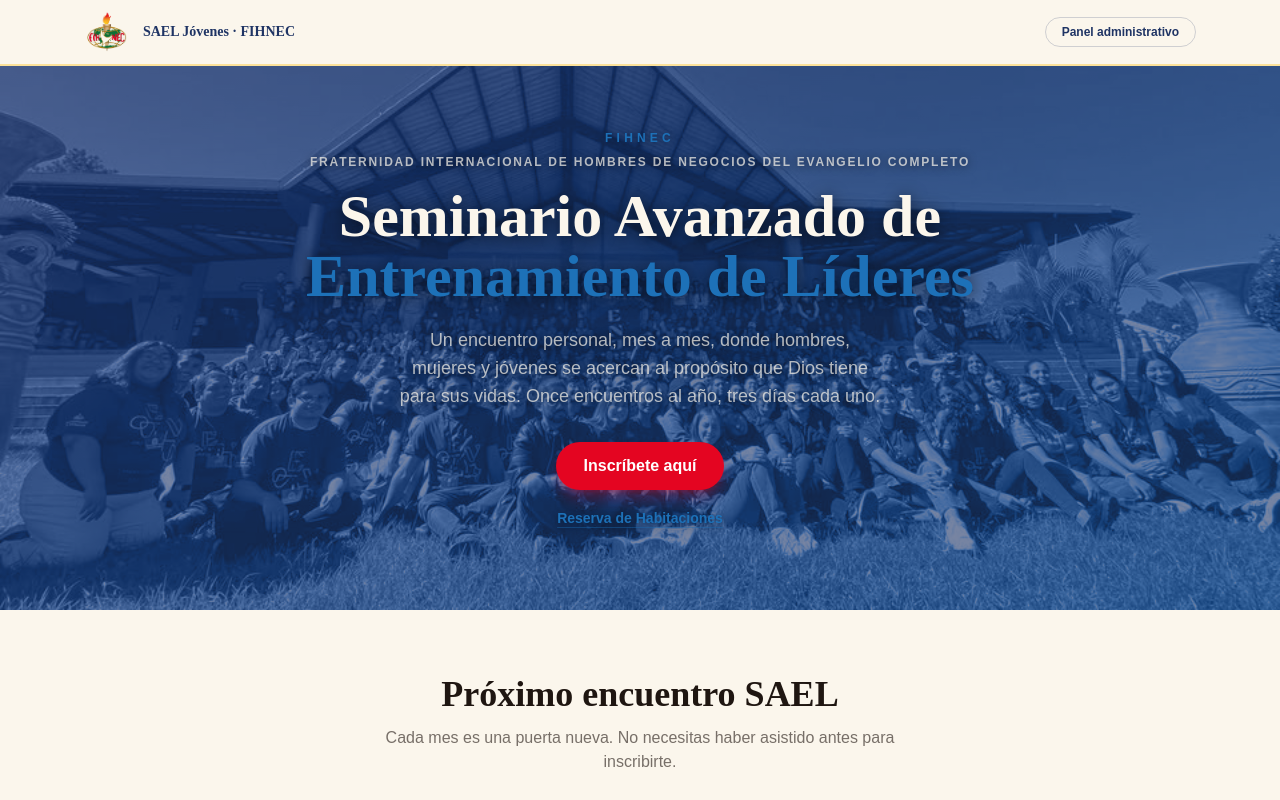
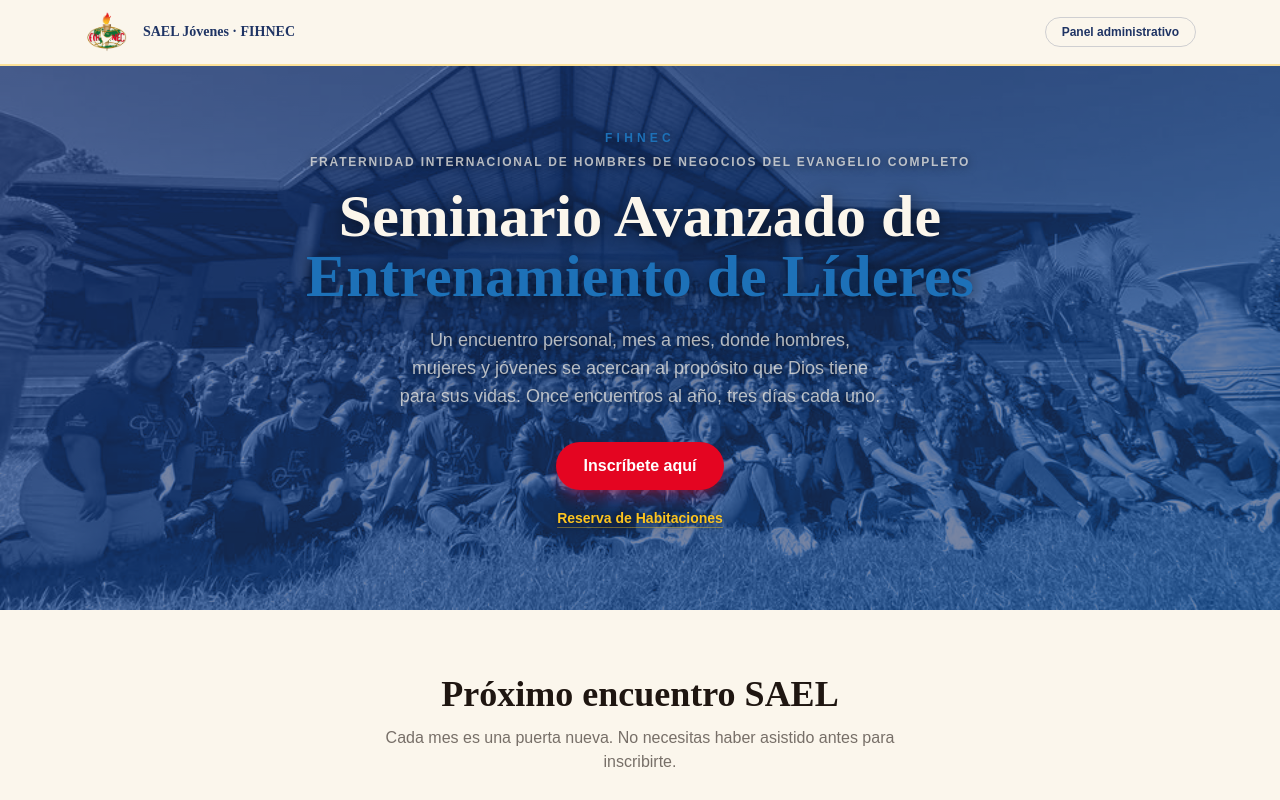
Before and after one commit to saelhonduras-com/sael-jovenes, a React (Vite) app in the folder frontend/: page / in a window 1280 px wide. Shown: the top 800 px of the page. Built offline with nearby package versions, Linux system fonts and the light colour scheme; no server answers.

Commit message:
Update Home.jsx
color link

```diff
--- a/frontend/src/pages/Home.jsx
+++ b/frontend/src/pages/Home.jsx
@@ -202,7 +202,7 @@
           <div className="mt-4">
             <a
               href="#reserva-habitaciones"
-              className="text-sm font-semibold text-[#1D71B8] underline decoration-[#1D71B8]/40 underline-offset-4 transition hover:decoration-[#1D71B8] [text-shadow:0_1px_6px_rgba(0,0,0,0.4)]"
+              className="text-sm font-semibold text-[#FDC41F] underline decoration-[#FDC41F]/40 underline-offset-4 transition hover:decoration-[#FDC41F] [text-shadow:0_1px_6px_rgba(0,0,0,0.4)]"
             >
               Reserva de Habitaciones
             </a>
```
